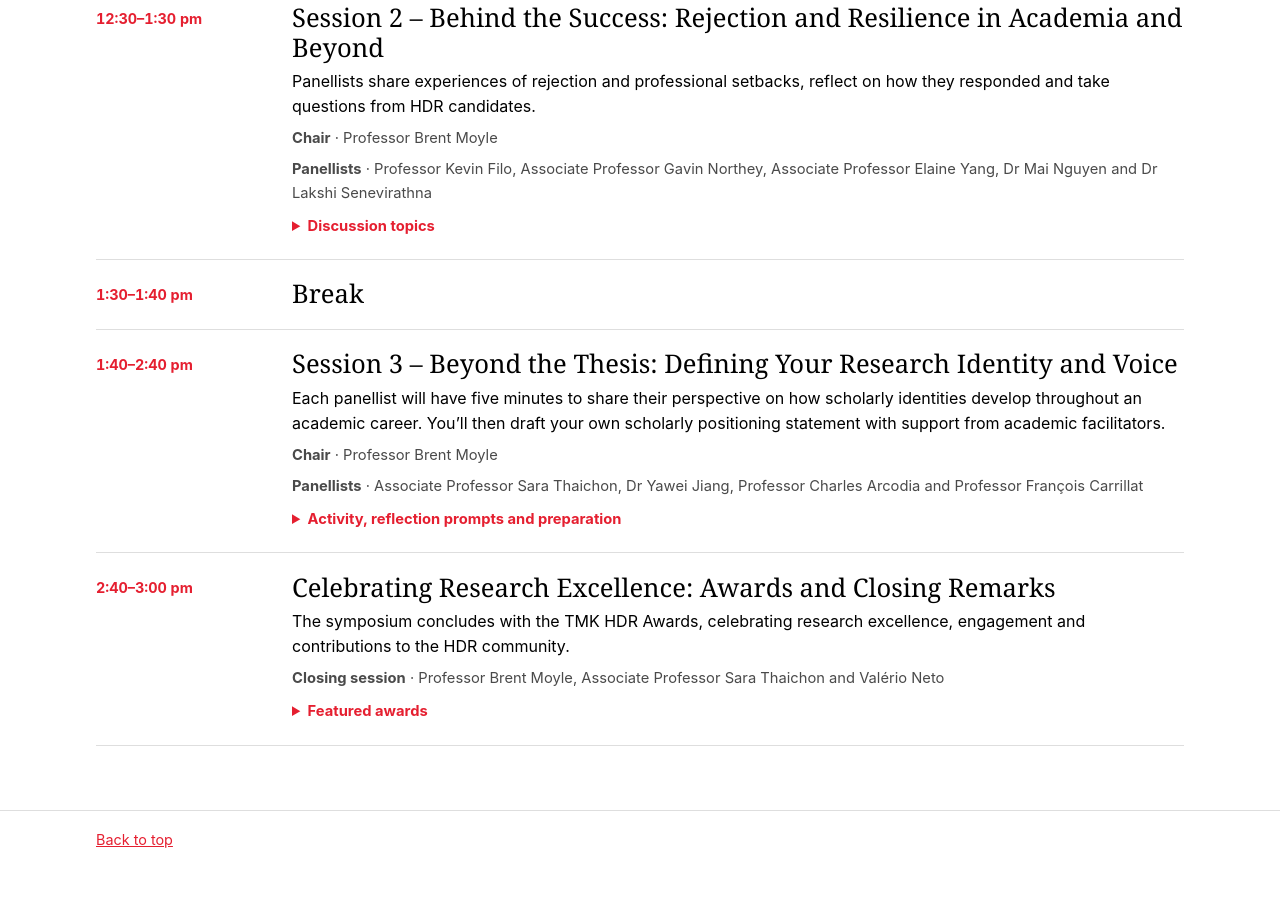
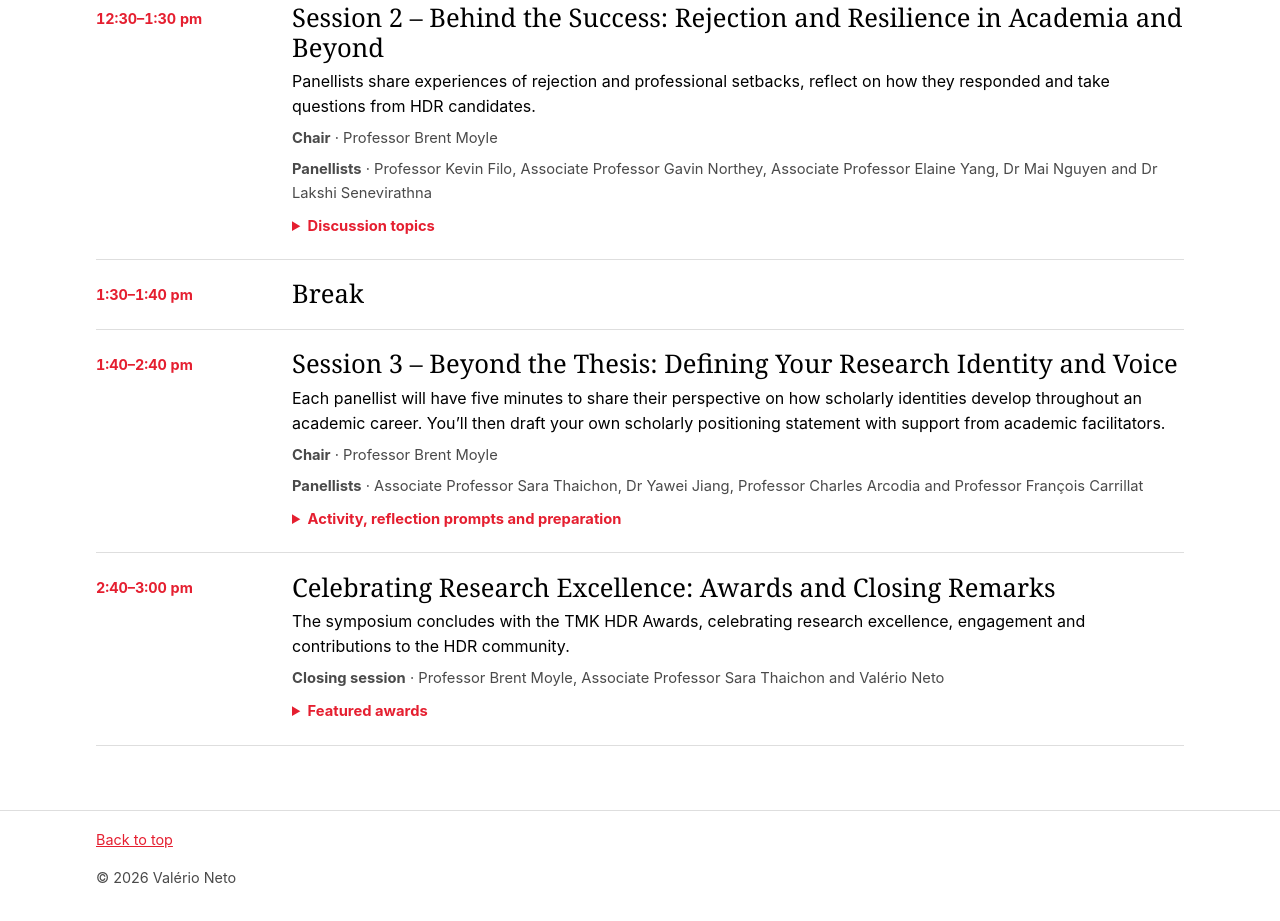
Before and after one commit to valeriosouza-neto/2026TMKSymposium, a plain HTML site: page index.html in a window 1280 px wide. Shown: the part 1347-2268 px from the top of the page. Before the commit the page ends 2216 px from the top, so only its background shows below. Drawn offline with Linux system fonts and the light colour scheme.

Commit message:
Update index.html
Added copyright

```diff
--- a/index.html
+++ b/index.html
@@ -224,7 +224,7 @@
     </section>
   </main>
   <footer>
-    <div class="wrap"><a href="#top">Back to top</a></div>
+    <div class="wrap"><a href="#top">Back to top</a><p>&copy; 2026 Valério Neto</p></div>
   </footer>
   <dialog class="venue-map" id="venue-map" aria-labelledby="venue-map-title">
     <div class="map-info">
```
